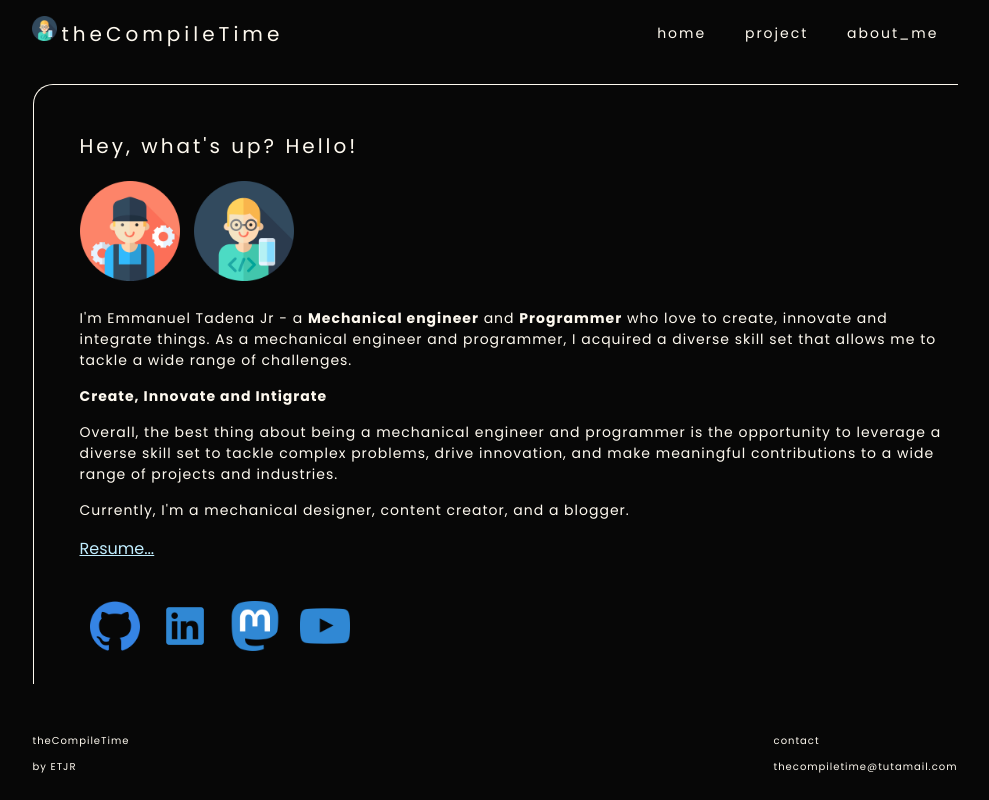
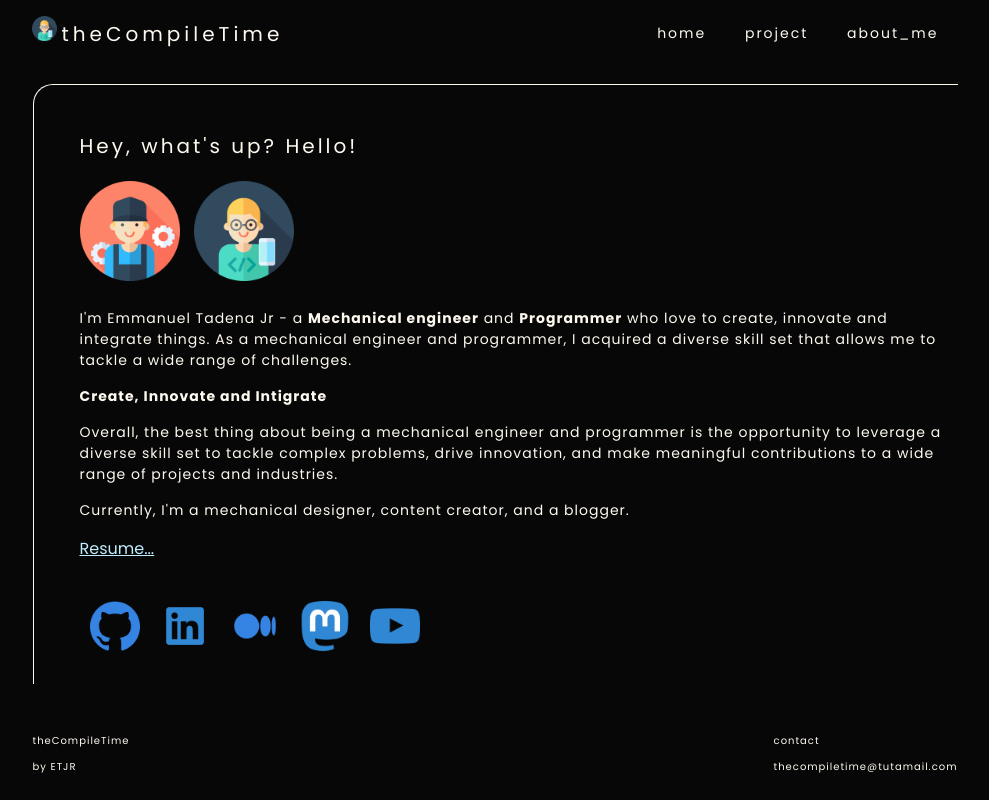
Before and after one commit to theCompileTime/theCompileTime.github.io, a plain HTML site: page pages/aboutme.html in a window 1280 px wide. Shown: the whole page, without its empty margins (145-1134 px from the left). Drawn offline with Linux system fonts and the light colour scheme.

Commit message:
1st commit

```diff
--- a/pages/aboutme.html
+++ b/pages/aboutme.html
@@ -75,6 +75,11 @@
             </a>
           </div>
           <div class="scl-abt-wrapper">
+            <a href="https://medium.com/@emmanueltadenajr">
+              <img class="scl-img-logo" src="../assets/medium.png"/>
+            </a>
+          </div>
+          <div class="scl-abt-wrapper">
             <a href="#">
               <img class="scl-img-logo" src="../assets/mastodon.png"/>
             </a>
```
